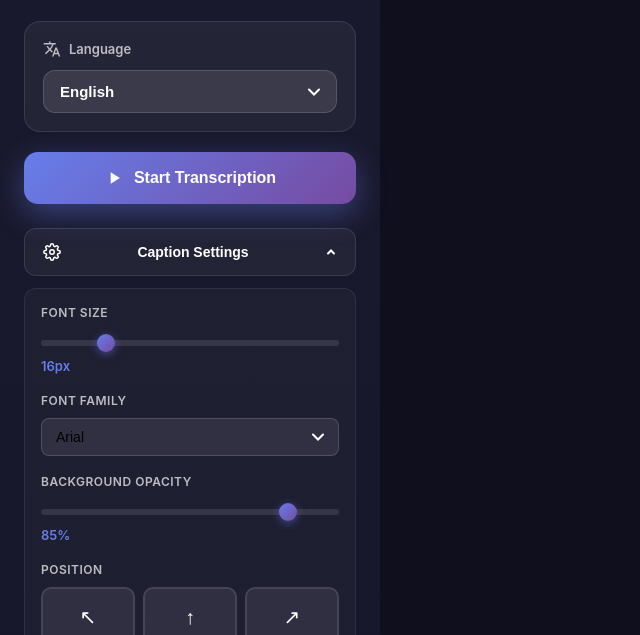
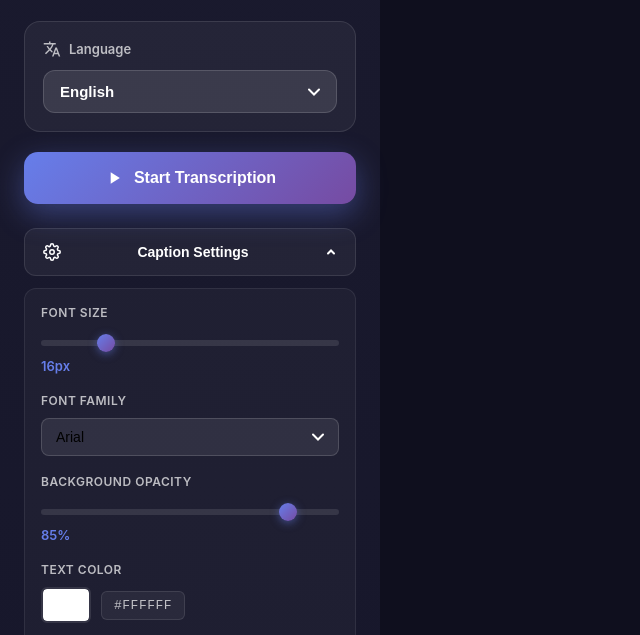
Before and after one commit to ayushsaun24024/srutilekhak, a website built with webpack: page src/popup/popup.html in a window 1280 px wide. Both pictures are taken after a click on the button "Caption Settings". Shown: the part 165-800 px from the top of the page, without its empty margins (0-640 px from the left). Built offline with nearby package versions, Linux system fonts and the light colour scheme; some packages are replaced by stand-ins of ours; what @xenova/transformers would draw is missing.

Commit message:
Added Color Customization (Font Color + Background Color pickers)

```diff
--- a/src/popup/popup.css
+++ b/src/popup/popup.css
@@ -461,3 +461,46 @@ body {
   background: rgba(16, 185, 129, 0.3);
   border-color: rgba(16, 185, 129, 0.6);
 }
+
+.color-picker-wrapper {
+  display: flex;
+  align-items: center;
+  gap: 10px;
+  margin-top: 8px;
+}
+
+.color-picker {
+  width: 50px;
+  height: 36px;
+  border: 2px solid rgba(255, 255, 255, 0.1);
+  border-radius: 6px;
+  background: transparent;
+  cursor: pointer;
+  transition: all 0.2s ease;
+}
+
+.color-picker:hover {
+  border-color: rgba(99, 102, 241, 0.5);
+  transform: scale(1.05);
+}
+
+.color-picker::-webkit-color-swatch-wrapper {
+  padding: 0;
+  border-radius: 4px;
+}
+
+.color-picker::-webkit-color-swatch {
+  border: none;
+  border-radius: 4px;
+}
+
+.color-value {
+  font-family: 'Courier New', monospace;
+  font-size: 13px;
+  color: rgba(255, 255, 255, 0.7);
+  padding: 6px 12px;
+  background: rgba(255, 255, 255, 0.05);
+  border-radius: 6px;
+  border: 1px solid rgba(255, 255, 255, 0.1);
+  letter-spacing: 0.5px;
+}
--- a/src/popup/popup.html
+++ b/src/popup/popup.html
@@ -93,6 +93,22 @@
           </div>
 
           <div class="setting-group">
+            <label class="setting-label">Text Color</label>
+            <div class="color-picker-wrapper">
+              <input type="color" id="fontColor" class="color-picker" value="#FFFFFF">
+              <span id="fontColorValue" class="color-value">#FFFFFF</span>
+            </div>
+          </div>
+
+          <div class="setting-group">
+            <label class="setting-label">Background Color</label>
+            <div class="color-picker-wrapper">
+              <input type="color" id="bgColor" class="color-picker" value="#000000">
+              <span id="bgColorValue" class="color-value">#000000</span>
+            </div>
+          </div>
+
+          <div class="setting-group">
             <label class="setting-label">Position</label>
             <div class="position-grid">
               <button class="position-btn" data-position="top-left">↖</button>
--- a/src/popup/popup.js
+++ b/src/popup/popup.js
@@ -14,6 +14,10 @@ document.addEventListener('DOMContentLoaded', async () => {
   const bgOpacityValue = document.getElementById('bgOpacityValue');
   const positionBtns = document.querySelectorAll('.position-btn');
   const saveSettingsBtn = document.getElementById('saveSettings');
+  const fontColorPicker = document.getElementById('fontColor');
+  const fontColorValue = document.getElementById('fontColorValue');
+  const bgColorPicker = document.getElementById('bgColor');
+  const bgColorValue = document.getElementById('bgColorValue');
 
   loadSettings();
   checkCurrentState();
@@ -32,6 +36,14 @@ document.addEventListener('DOMContentLoaded', async () => {
     bgOpacityValue.textContent = e.target.value + '%';
   });
 
+  fontColorPicker.addEventListener('input', (e) => {
+    fontColorValue.textContent = e.target.value.toUpperCase();
+  });
+
+  bgColorPicker.addEventListener('input', (e) => {
+    bgColorValue.textContent = e.target.value.toUpperCase();
+  });
+
   positionBtns.forEach(btn => {
     btn.addEventListener('click', () => {
       positionBtns.forEach(b => b.classList.remove('active'));
@@ -45,6 +57,8 @@ document.addEventListener('DOMContentLoaded', async () => {
       fontSize: fontSizeSlider.value,
       fontFamily: fontFamilySelect.value,
       bgOpacity: bgOpacitySlider.value,
+      fontColor: document.getElementById('fontColor').value,
+      bgColor: document.getElementById('bgColor').value,
       position: activePosition ? activePosition.dataset.position : 'bottom-right'
     };
 
@@ -77,6 +91,13 @@ document.addEventListener('DOMContentLoaded', async () => {
         fontFamilySelect.value = settings.fontFamily || 'Arial, sans-serif';
         bgOpacitySlider.value = settings.bgOpacity || 85;
         bgOpacityValue.textContent = (settings.bgOpacity || 85) + '%';
+
+        const fontColor = settings.fontColor || '#FFFFFF';
+        const bgColor = settings.bgColor || '#000000';
+        document.getElementById('fontColor').value = fontColor;
+        document.getElementById('fontColorValue').textContent = fontColor;
+        document.getElementById('bgColor').value = bgColor;
+        document.getElementById('bgColorValue').textContent = bgColor;
 
         positionBtns.forEach(btn => {
           btn.classList.remove('active');
```
Also changed, not shown: src/content/content.js (+9 -2 lines).
